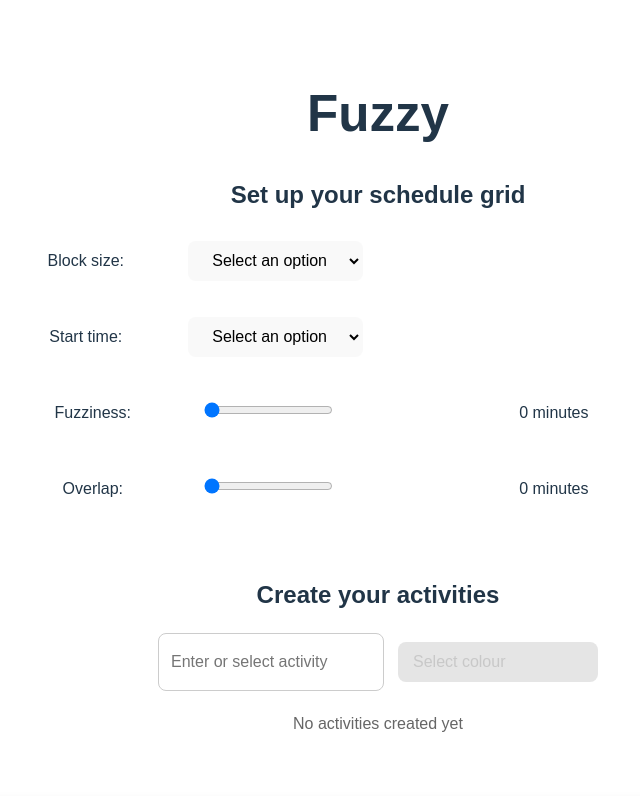
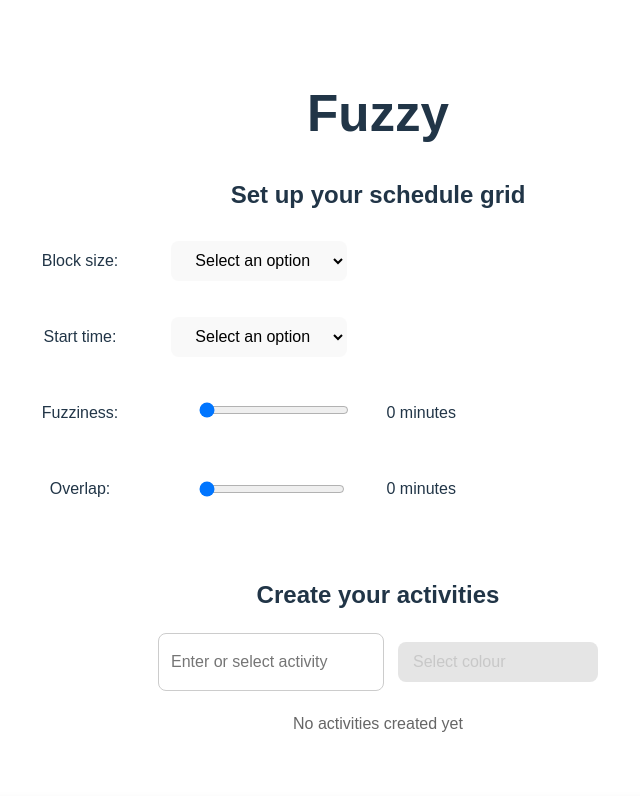
Before and after one commit to TomRosenbloom/fuzzy-web, a React (Vite) app: page / in a window 1280 px wide. Shown: the top 796 px of the page, without its empty margins (262-902 px from the left). Built offline with nearby package versions, Linux system fonts and the light colour scheme.

Commit message:
aligned grid setup output texts

```diff
--- a/src/App.css
+++ b/src/App.css
@@ -16,18 +16,30 @@
   display: flex;
   margin-bottom: 20px;
   align-items: center;
+  gap: 20px;
 }
 
 .label {
   flex: 2;
+  min-width: 100px;
 }
 
 .input {
   flex: 1;
+  display: flex;
+  justify-content: flex-end;
+  min-width: 150px;
 }
 
 .output {
   flex: 4;
+  padding-left: 20px;
+  min-width: 200px;
+}
+
+.output p {
+  text-align: left;
+  margin: 0;
 }
 
 .whole-row {
@@ -41,3 +53,15 @@ ul.activities {
   margin: 0;
   padding: 0;
 }
+
+/* Ensure sliders take up consistent width */
+.fuzziness-slider-container,
+.cell-height-slider {
+  width: 100%;
+}
+
+/* Ensure slider inputs themselves are consistent width */
+.fuzziness-slider,
+input[type="range"] {
+  width: 100%;
+}
```
